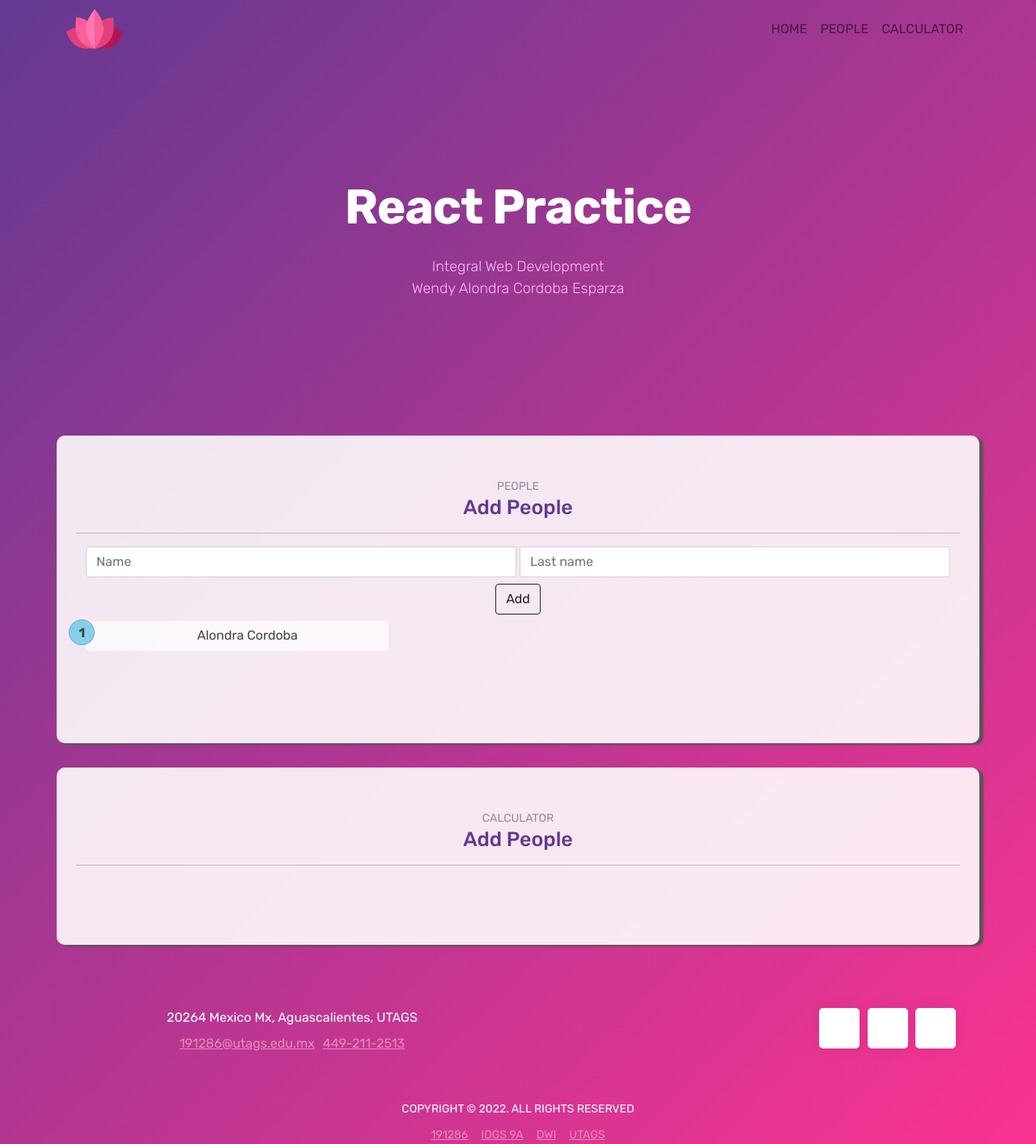
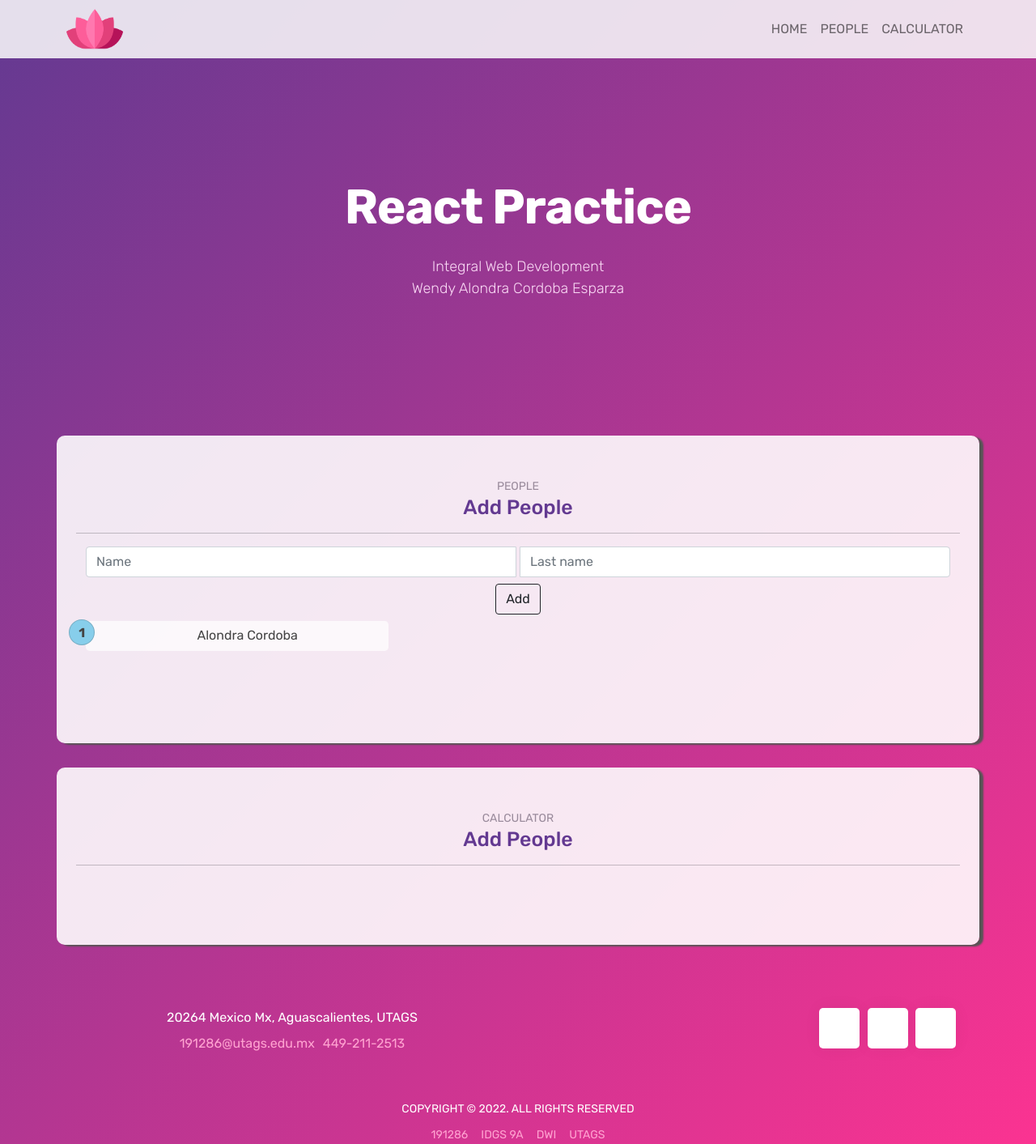
Before and after one commit to AlondraCordoba/counterReact, a React (Create React App) app: page / in a window 1280 px wide. Shown: the whole page at 81% size. Built offline with nearby package versions, Linux system fonts and the light colour scheme.

Commit message:
style: styles modifed

```diff
--- a/src/App.css
+++ b/src/App.css
@@ -10,6 +10,14 @@
   background-image: -webkit-linear-gradient( 135deg, rgba(60, 8, 118, 0.8) 0%, rgba(250, 0, 118, 0.8) 100%) !important;
   background-image: -ms-linear-gradient( 135deg, rgba(60, 8, 118, 0.8) 0%, rgba(250, 0, 118, 0.8) 100%) !important;
   background-image: linear-gradient( 135deg, rgba(60, 8, 118, 0.8) 0%, rgba(250, 0, 118, 0.8) 100%) !important;
+  /* background-color: #f6f7dd;
+  background-image: -webkit-linear-gradient(146deg, #f6f7dd 0%, #decfac 15%, #c9ad7f 31%, #b5926d 64%, #a67c5b 80%, #6f4e37 100%);
+  background-image: -ms-linear-gradient(146deg, #f6f7dd 0%, #decfac 15%, #c9ad7f 31%, #b5926d 64%, #a67c5b 80%, #6f4e37 100%);
+  background-image: -ms-linear-gradient(146deg, #f6f7dd 0%, #decfac 15%, #c9ad7f 31%, #b5926d 64%, #a67c5b 80%, #6f4e37 100%);
+  background-image: linear-gradient(146deg, #f6f7dd 0%, #decfac 15%, #c9ad7f 31%, #b5926d 64%, #a67c5b 80%, #6f4e37 100%); */
+}
+.fixed-top{
+  background: #f8f9fade !important;
 }
 
 .imgLogo{
@@ -18,12 +26,13 @@
 }
 
 a {
-  color: #e38cb7;
+  color: #ffa3d1;
+  text-decoration: none;
 }
 
 a:hover,
 a:focus {
-  color: #d6619c;
+  color: #e4e4e4;
 }
 
 h1 {
@@ -193,82 +202,14 @@ p.lead {
 .tagline {
   font-size: 18px;
   font-weight: 300;
-  color: #ffb8f6;
+  color: #f9d8f4;
   max-width: 800px;
   margin: 0 auto;
-}
-
-.img-holder {
-  height: 0;
-  padding-bottom: 33%;
-  overflow: hidden;
-}
-
-@media (max-width:1200px) {
-  .img-holder {
-      padding-bottom: 50%;
-  }
-}
-
-@media (max-width:767px) {
-  .tagline {
-      font-size: 18px;
-  }
-  .img-holder {
-      padding-bottom: 100%;
-  }
-}
-
-.bg-gradient {
-  background-image: -moz-linear-gradient(
-    135deg,
-    rgba(60, 8, 118, 0.8) 0%,
-    rgba(250, 0, 118, 0.8) 100%
-  );
-  background-image: -webkit-linear-gradient(
-    135deg,
-    rgba(60, 8, 118, 0.8) 0%,
-    rgba(250, 0, 118, 0.8) 100%
-  );
-  background-image: -ms-linear-gradient(
-    135deg,
-    rgba(60, 8, 118, 0.8) 0%,
-    rgba(250, 0, 118, 0.8) 100%
-  );
-  background-image: linear-gradient(
-    135deg,
-    rgba(60, 8, 118, 0.8) 0%,
-    rgba(250, 0, 118, 0.8) 100%
-  );
-}
-
-.tagline {
-  font-size: 18px;
-  font-weight: 300;
-  color: #ffb8f6;
-  max-width: 800px;
-  margin: 0 auto;
-}
-
-.img-holder {
-  height: 0;
-  padding-bottom: 33%;
-  overflow: hidden;
-}
-
-@media (max-width: 1200px) {
-  .img-holder {
-    padding-bottom: 50%;
-  }
 }
 
 @media (max-width: 767px) {
   .tagline {
     font-size: 18px;
-  }
-
-  .img-holder {
-    padding-bottom: 100%;
   }
 }
 
```
